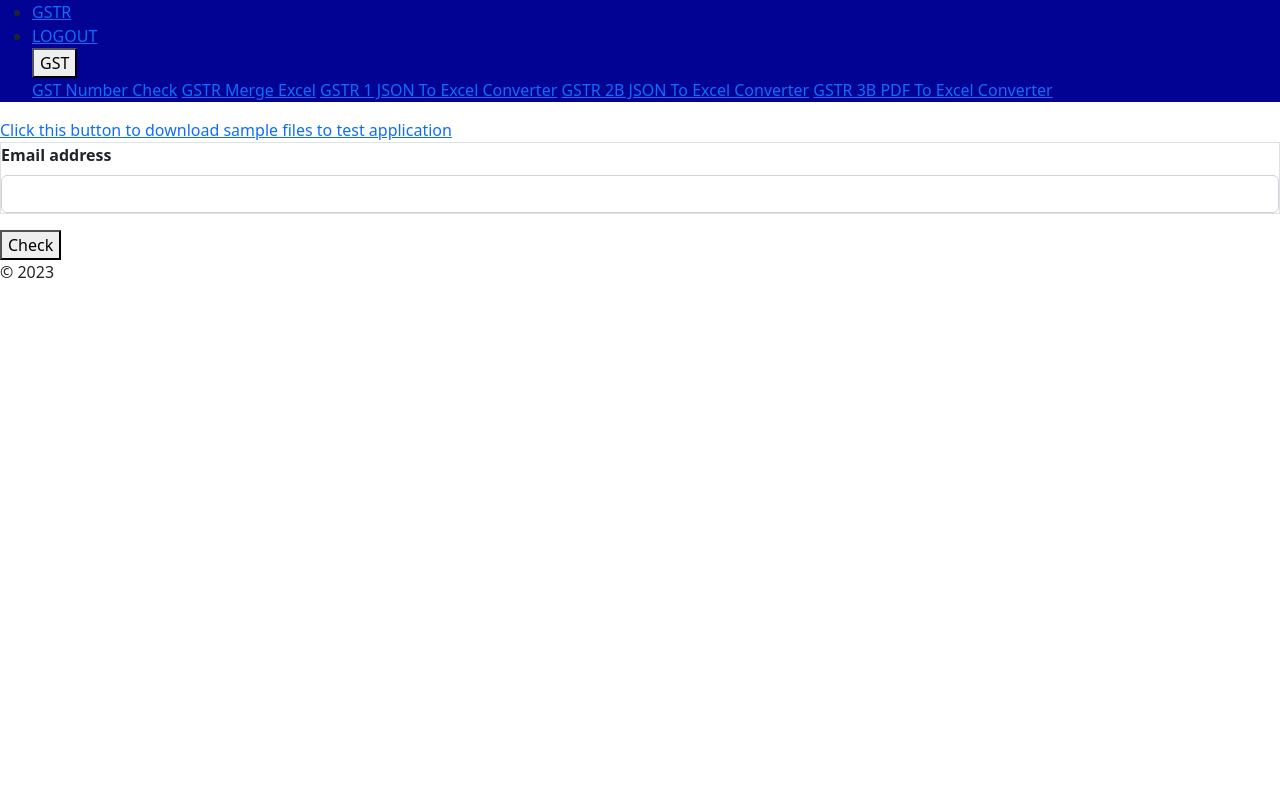
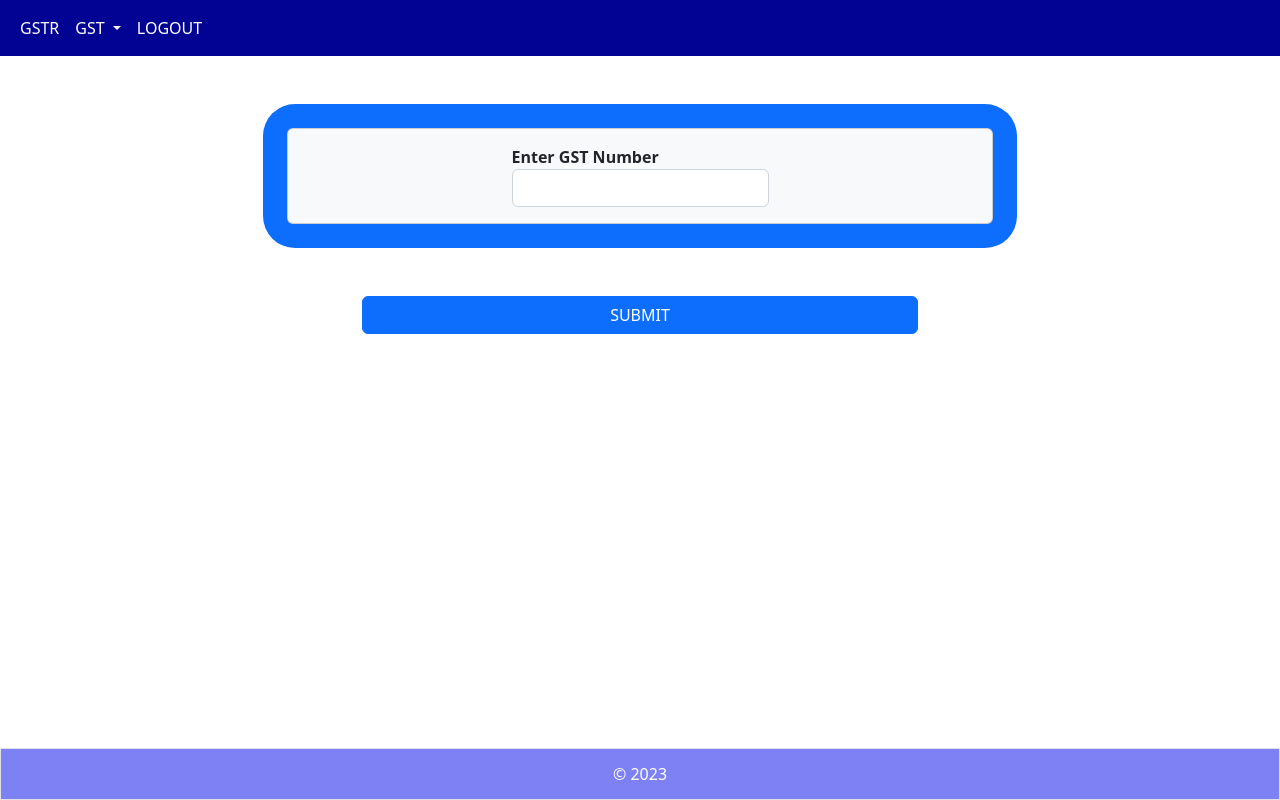
Before and after one commit to Pumpkin-cod/efficient_apps, a Django app: page /gst/gst_number_check in a window 1280 px wide. Run offline with Django 4.2, Linux system fonts and the light colour scheme.

Commit message:
created the gst-> check gst number page design

```diff
--- a/static/css/gstr.css
+++ b/static/css/gstr.css
@@ -51,3 +51,15 @@ nav{
     background-color: rgb(239, 151, 151);
     color: rgb(4, 4, 4);
 }
+
+.sectionTwo_gst_chck_num{
+    display: flex;
+    justify-content: center;
+    margin-left: 20%;
+    margin-right: 20%;
+}
+
+.sectionThree_gst_chck_num{
+    display: flex;
+    justify-content: center;
+}
--- a/templates/gst/check_number.html
+++ b/templates/gst/check_number.html
@@ -4,57 +4,98 @@
 <link rel="stylesheet" href="{% static 'css/gstr.css' %}">
 {% endblock css %}
 {% block content %}
-<main>
-    <nav class="item">
-        <ul>
-            <li><a href="{% url 'core:gstr_home' %}">GSTR</a></li>
-            <li><a href="{% url 'core:logout' %}">LOGOUT</a></li>
-            <div class="dropdown">
-                <button class="dropbtn">GST
-                  <i class="fa fa-caret-down"></i>
+
+<div class="container">
+    <div class="row sectionOne">
+        <nav class="navbar navbar-expand-lg navbar-light">
+            <div class="container-fluid">
+              <!-- <a class="navbar-brand" href="#">Navbar</a> -->
+              <button class="navbar-toggler" type="button" data-bs-toggle="collapse" data-bs-target="#navbarNavDropdown" aria-controls="navbarNavDropdown" aria-expanded="false" aria-label="Toggle navigation">
+                <span class="navbar-toggler-icon"></span>
               </button>
-                <div class="dropdown-content">
-                  <a href="{% url 'gst:gst_number_check' %}">GST Number Check</a>
-                  <a href="#">GSTR Merge Excel</a>
-                  <a href="#">GSTR 1 JSON To Excel Converter</a>
-                  <a href="#">GSTR 2B JSON To Excel Converter</a>
-                  <a href="#">GSTR 3B PDF To Excel Converter</a>
+              <div class="collapse navbar-collapse" id="navbarNavDropdown">
+                <ul class="navbar-nav">
+                  <li class="nav-item">
+                    <a class="nav-link active" aria-current="page" href="{% url 'core:gstr_home' %}">GSTR</a>
+                  </li>
+                  <li class="nav-item dropdown">
+                    <a class="nav-link dropdown-toggle" href="#" id="navbarDropdownMenuLink" role="button" data-bs-toggle="dropdown" aria-expanded="false">
+                      GST
+                    </a>
+                    <ul class="dropdown-menu" aria-labelledby="navbarDropdownMenuLink">
+                      <li><a class="dropdown-item" href="{% url 'gst:gst_number_check' %}">GST Number Check</a></li>
+                      <li><a class="dropdown-item" href="#">GSTR Merge Excel</a></li>
+                      <li><a class="dropdown-item" href="#">GSTR 1 JSON To Excel Converter</a></li>
+                      <li><a class="dropdown-item" href="#">GSTR 2B JSON To Excel Converter</a></li>
+                      <li><a class="dropdown-item" href="#">GSTR 3B PDF To Excel Converter</a></li>
+                    </ul>
+                  </li>
+                  <li class="nav-item">
+                    <a class="nav-link" href="{% url 'core:logout' %}">LOGOUT</a>
+                  </li>
+                </ul>
               </div>
             </div>
-        </ul>
         </nav>
-
-    <section class="item-center">
-        {% if messages %}
-            <div class="notification">
-                    {% for message in messages %}
-                    <p{% if message.tags %} class="{{ message.tags }}"{% endif %}>{{ message }}</p>
-                    {% endfor %}
     </div>
-        {% endif %}
+    <!-- <div class="mt-5 ps-5 pe-5">
+       <a href="{% url 'core:download_sample_file' %}"><button type="button" class="btn col-12 sample-btn">Click this button to download sample files to test application</button></a>
+    </div> -->
+        {% csrf_token %}
+        <div class="row sectionTwo_gst_chck_num bg-primary mt-5 p-4 rounded-5">
+            <div class="card bg-light">
+                <div class="card-body">
                     <div>
-            <a href="{% url 'core:download_sample_file' %}" class="a-button sample">Click this button to download sample files to test application</a>
-            <form action="" class="" method="POST" enctype="multipart/form-data">
-                {% csrf_token %}
-                <div class="flex-container dodger-blue">
                         <div>
-                        <div class="mb-3 border">
-                            <label for="exampleInputEmail1" class="form-label">Email address</label>
-                            <input type="email" class="form-control" id="exampleInputEmail1" aria-describedby="emailHelp">
+                            <label for="GST">Enter GST Number</label>
+                        </div>
+                        <input type="text" class="form-control" id="GST">
                     </div>
                 </div>
             </div>
-                <div class="flex-container" style="justify-content: center;">
-                    <button type="submit" class="mb-10">Check</button>
         </div>
-            </form>
+        <!-- </div> -->
+        <div class="row sectionThree_gst_chck_num mt-5 ms-5 me-5">
+            <div class="col-sm-6 mb-2">
+                <button type="submit" class="btn btn-primary col-12">SUBMIT</button>
+            </div>
+        </div>
     {% if summary_file_path %}
-                <a href="{% url 'core:download_file' summary_file_path %}" class="a-button summary">Download summary file</a>
+    <div class="ms-5 me-5 mt-5">
+       <a href="{% url 'core:download_file' summary_file_path %}"><button type="button" class="btn col-12 sample-btn">Download summary file</button></a>
+    </div>
     {% endif %}
 </div>
-    </section>
-    <footer class="item">
+<div class="item border footer">
     &copy; 2023
-    </footer>
-</main>
+</div>
+{% comment %} <a href="/logout">Logout</a> ||
+<a href="/">Home</a>
+
+
+<h1>INDEX PAGE</h1>
+<main>
+    <form action="" method="POST" enctype="multipart/form-data">
+        {% csrf_token %}
+        {{form.as_p}}
+        <button type="submit">Upload</button>
+    </form><br/>
+    {% if is_upload %}
+    <a href="{% url 'core:reconcile' file_path_1 file_path_2 %}"><button>Reconcile</button></a>
+    {% else %}
+    <button>Reconcile</button><br/>
+    {% endif %}
+
+    {% if summary_file_path %}
+        <a href="{% url 'core:download_file' summary_file_path %}">Download summary file</a><br/>
+    {% endif %}
+
+    <br/>
+    <a href="{% url 'core:download_sample_file' %}"><button>Click this button to download sample files to test application</button></a><br/>
+
+   {% if summary_file_path and working_file_path %}
+        <a href="{% url 'core:download_file' summary_file_path %}">Download summary file</a><br/>
+        <a href="{% url 'core:download_file' working_file_path %}">Download working file</a>
+    {% endif %}
+</main> {% endcomment %}
 {% endblock content %}
```
Lines whose indentation alone changed are shown as unchanged.
